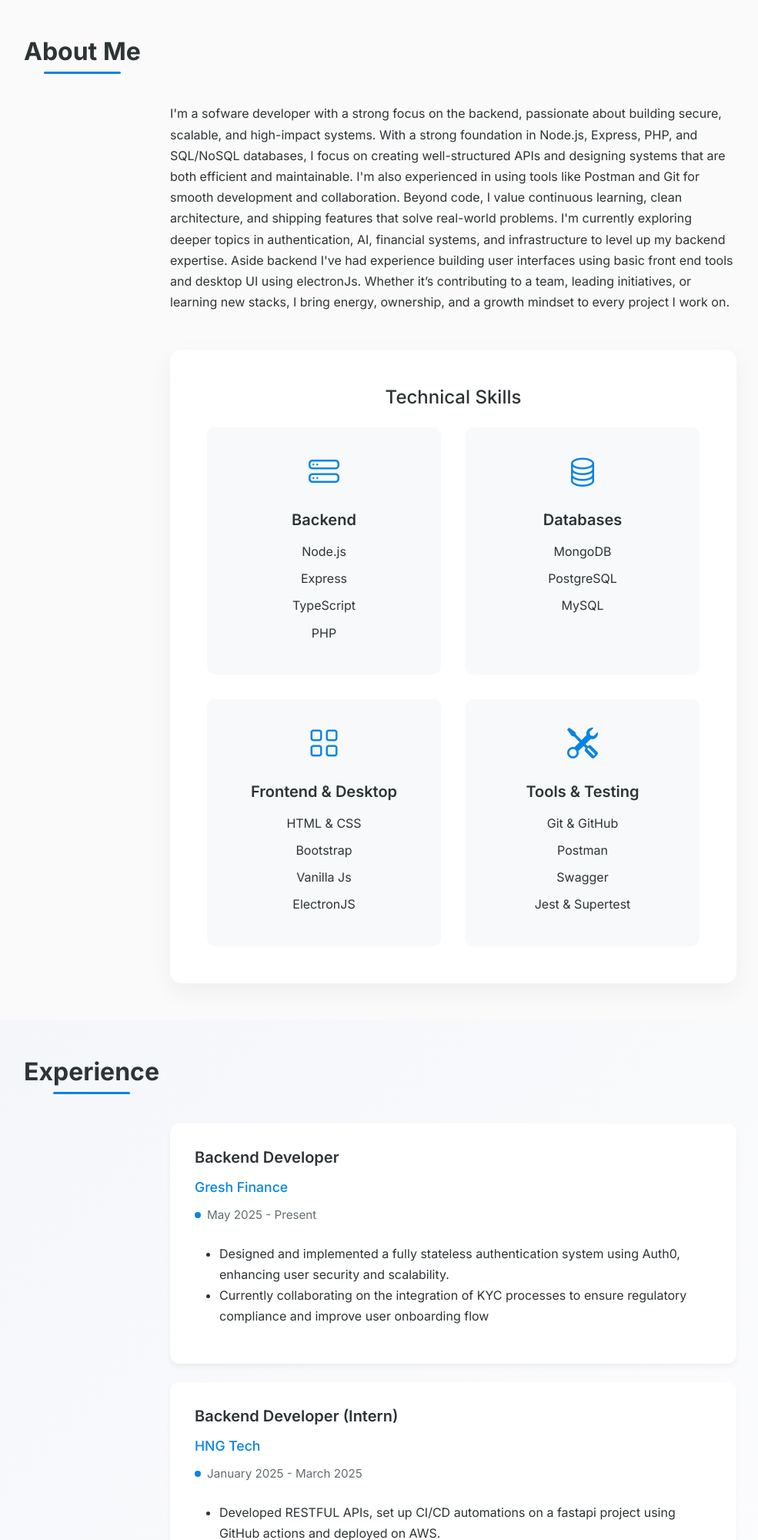
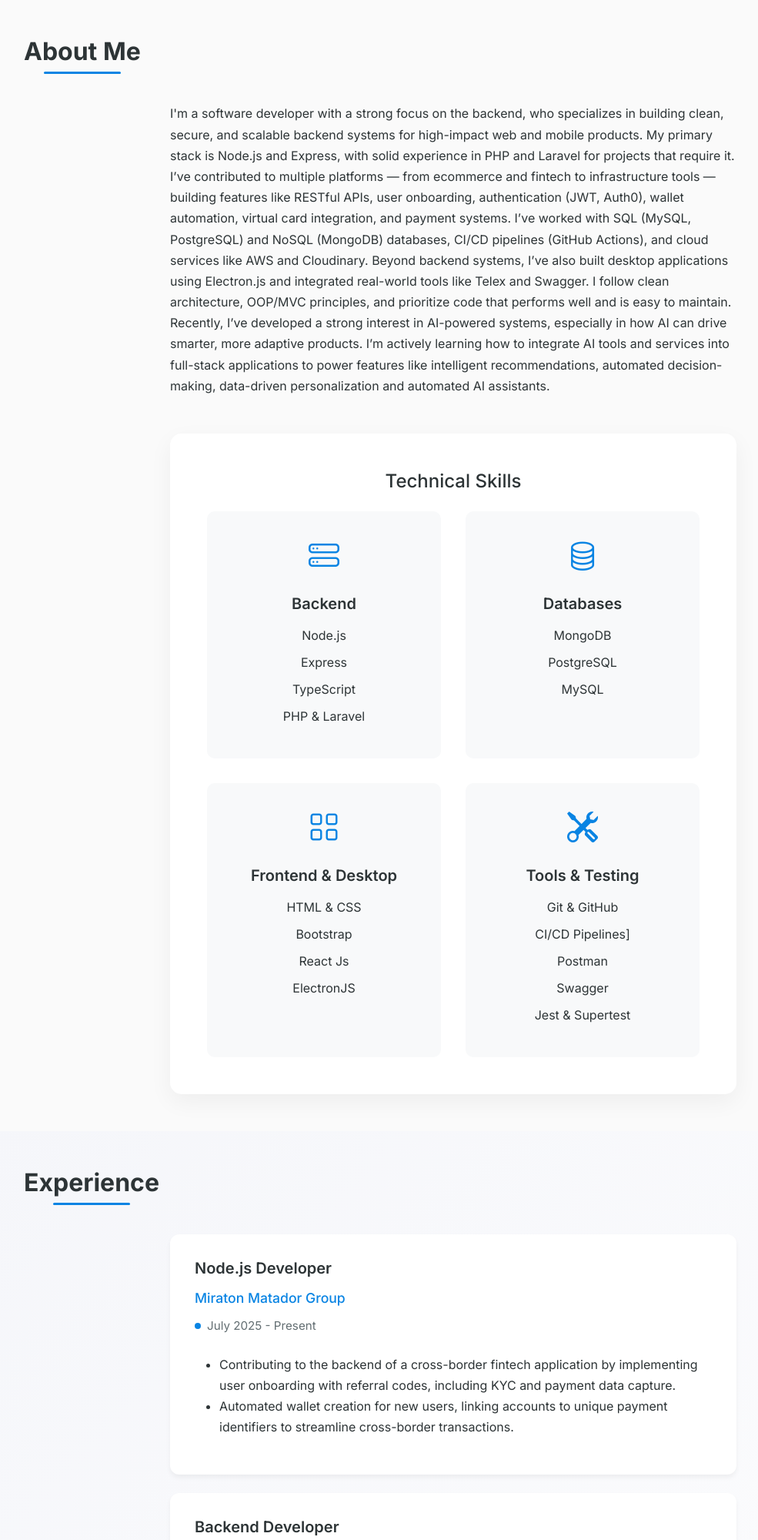
Before and after one commit to Bensonate98/portfolio, a plain HTML site: page index.html in a window 1280 px wide. Shown: the part 800-2800 px from the top of the page at 77% size, without its empty margins (51-1036 px from the left). Drawn offline with nearby package versions, Linux system fonts and the light colour scheme.

Commit message:
feat: updated

```diff
--- a/index.html
+++ b/index.html
@@ -3,7 +3,7 @@
 <head>
     <meta charset="UTF-8">
     <meta name="viewport" content="width=device-width, initial-scale=1.0">
-    <title>Benson Christopher - Software Engineer</title>
+    <title>Benson Christopher - Software Developer</title>
     <link href="https://cdn.jsdelivr.net/npm/bootstrap@5.3.0/dist/css/bootstrap.min.css" rel="stylesheet">
     <link rel="stylesheet" href="https://cdn.jsdelivr.net/npm/bootstrap-icons@1.11.2/font/bootstrap-icons.min.css">
     <link href="https://fonts.googleapis.com/css2?family=Inter:wght@400;500;600;700;800&display=swap" rel="stylesheet">
@@ -50,9 +50,9 @@
             </div>
             <p class="greeting mb-2">Hello, I'm</p>
             <h2 class="display-5 fw-bold mb-3">Benson Christopher</h2>
-            <h3 class="h3 mb-4">Software Engineer</h3>
+            <h3 class="h3 mb-4">Software Developer</h3>
             <div class="d-flex justify-content-center gap-3 mb-4">
-                <a href="https://drive.google.com/file/d/1e7NUPG_eB22RIn2nYnXgWqO25qqdLOVq/view" target="_blank" class="btn btn-outline-primary px-4">View Resume</a>
+                <a href="https://drive.google.com/file/d/1Rx1MuvHcc4-TjGKfyPWwnnnvzPhsc9SJ/view?usp=drive_link" target="_blank" class="btn btn-outline-primary px-4">View Resume</a>
                 <a href="#contact" class="btn btn-dark px-4">Contact Info</a>
             </div>
             <div class="social-links">
@@ -68,13 +68,15 @@
             <h2 class="text-center mb-5">About Me</h2>
             <div class="row justify-content-center">
                 <div class="col-md-8">
-                    <p class="mb-5">
-                        I'm a sofware developer with a strong focus on the backend, passionate about building secure, scalable, and high-impact systems.
+                    <p class="mb-5 text-start">
+                        I'm a software developer with a strong focus on the backend, who specializes in building clean, secure, and scalable backend systems for high-impact web and mobile products. My primary stack is Node.js and Express, with solid experience in PHP and Laravel for projects that require it.
 
-With a strong foundation in Node.js, Express, PHP, and SQL/NoSQL databases, I focus on creating well-structured APIs and designing systems that are both efficient and maintainable. I'm also experienced in using tools like Postman and Git for smooth development and collaboration.
+I’ve contributed to multiple platforms — from ecommerce and fintech to infrastructure tools — building features like RESTful APIs, user onboarding, authentication (JWT, Auth0), wallet automation, virtual card integration, and payment systems. I’ve worked with SQL (MySQL, PostgreSQL) and NoSQL (MongoDB) databases, CI/CD pipelines (GitHub Actions), and cloud services like AWS and Cloudinary.
 
-Beyond code, I value continuous learning, clean architecture, and shipping features that solve real-world problems. I'm currently exploring deeper topics in authentication, AI, financial systems, and infrastructure to level up my backend expertise. Aside backend I've had experience building user interfaces using basic front end tools and desktop UI using electronJs.
-Whether it’s contributing to a team, leading initiatives, or learning new stacks, I bring energy, ownership, and a growth mindset to every project I work on.
+Beyond backend systems, I’ve also built desktop applications using Electron.js and integrated real-world tools like Telex and Swagger. I follow clean architecture, OOP/MVC principles, and prioritize code that performs well and is easy to maintain.
+
+Recently, I’ve developed a strong interest in AI-powered systems, especially in how AI can drive smarter, more adaptive products. I’m actively learning how to integrate AI tools and services into full-stack applications to power features like intelligent recommendations, automated decision-making, data-driven personalization and automated AI assistants.
+
 
 
                     </p>
@@ -90,7 +92,7 @@ Whether it’s contributing to a team, leading initiatives, or learning new stac
                                     <li>Node.js</li>
                                     <li>Express</li>
                                     <li>TypeScript</li>
-                                    <li>PHP</li>
+                                    <li>PHP & Laravel</li>
                                 </ul>
                             </div>
                             <div class="skill-item">
@@ -112,7 +114,7 @@ Whether it’s contributing to a team, leading initiatives, or learning new stac
                               <ul class="list-unstyled">
                                   <li>HTML & CSS</li>
                                   <li>Bootstrap</li>
-                                  <li>Vanilla Js</li>
+                                  <li>React Js</li>
                                   <li>ElectronJS</li>
                               </ul>
                           </div>
@@ -123,6 +125,7 @@ Whether it’s contributing to a team, leading initiatives, or learning new stac
                                 <h4 class="h5">Tools & Testing</h4>
                                 <ul class="list-unstyled">
                                     <li>Git & GitHub</li>
+                                    <li>CI/CD Pipelines]</li>
                                     <li>Postman</li>
                                     <li>Swagger</li>
                                     <li>Jest & Supertest</li>
@@ -142,12 +145,21 @@ Whether it’s contributing to a team, leading initiatives, or learning new stac
             <div class="row justify-content-center">
                 <div class="col-md-8">
                     <div class="experience-card mb-4">
+                        <h3 class="h5">Node.js Developer</h3>
+                        <p class="company">Miraton Matador Group</p>
+                        <p class="period">July 2025 - Present</p>
+                        <ul class="list-square">
+                            <li>Contributing to the backend of a cross-border fintech application by implementing user onboarding with referral codes, including KYC and payment data capture.</li>
+                            <li>Automated wallet creation for new users, linking accounts to unique payment identifiers to streamline cross-border transactions.</li>
+                        </ul>
+                    </div>
+                    <div class="experience-card mb-4">
                         <h3 class="h5">Backend Developer</h3>
                         <p class="company">Gresh Finance</p>
-                        <p class="period">May 2025 - Present</p>
+                        <p class="period">May 2025 - August 2025</p>
                         <ul class="list-square">
-                            <li>Designed and implemented a fully stateless authentication system using Auth0, enhancing user security and scalability.</li>
-                            <li>Currently collaborating on the integration of KYC processes to ensure regulatory compliance and improve user onboarding flow</li>
+                            <li>Designed and implemented a stateless authentication system using Auth0, improving security and scalability. Built core virtual card features including card creation, funding, and card-based payments.</li>
+                            <li>Worked with Node.js, Express, MySQL, and third-party payment/card APIs to deliver robust backend services for the fintech platform.</li>
                         </ul>
                     </div>
                     <div class="experience-card mb-4">
```
